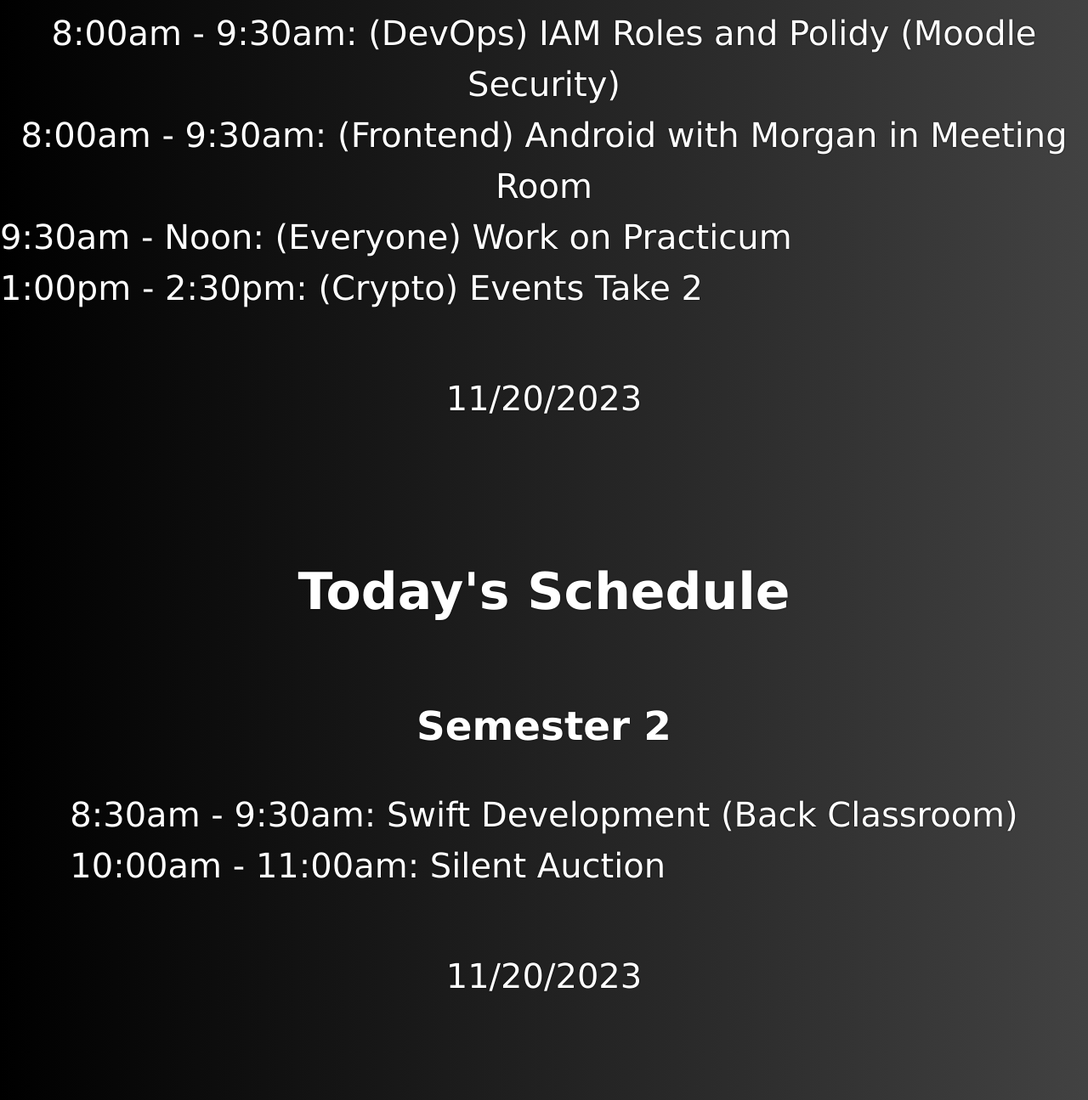
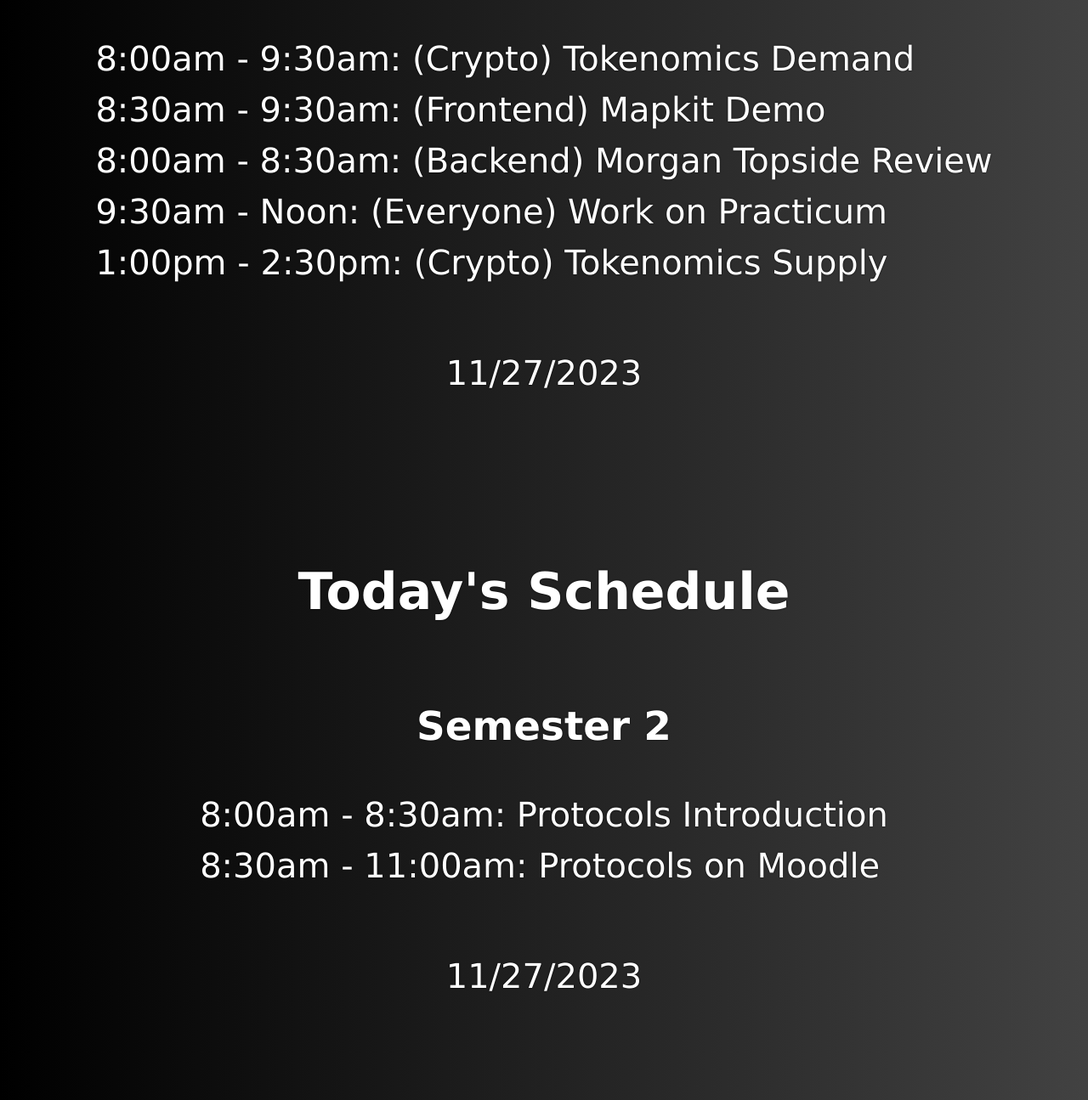
Before and after one commit to K38Shaw/lectureSchedule, a plain HTML site: page index.html in a window 1280 px wide. Shown: the part 1105-2400 px from the top of the page at 85% size. Drawn offline with Linux system fonts and the light colour scheme.

Commit message:
updated schedule

```diff
--- a/index.html
+++ b/index.html
@@ -18,33 +18,34 @@
             <h3>First Years</h3>
             <div>
                 <p>8:00am - 9:30am: Math</p>
-                <p>10:00am - 12:00pm: (Web Group) Fetching Data</p>
-                <p>10:00am - 12:00pm: (iOS) Work with 2nd Year Frontend to put all the components together.</p>
+                <p>9:30am - 10:30am: Computer Fundamentals</p>
+                <p>11:00am - 12:00pm: Passing Data in Angular</p>
                 <p>12:00pm - 1:00pm: Lunch</p>
-                <p>1:00pm - 2:30pm : Topside Tipoff Debugging</p>
+                <p>1:00pm - 2:30pm : Slashdot Clone</p>
             </div>
-            <p class="date">11/15/2023</p>
+            <p class="date">11/27/2023</p>
         </section>
 
         <section id="SecondYear">
             <h1>Today's Schedule</h1>
             <h3>Second Years</h3>
             <div>
-                <p>8:00am - 9:30am: (DevOps) IAM Roles and Polidy (Moodle Security) </p>
-                <p>8:00am - 9:30am: (Frontend) Android with Morgan in Meeting Room </p>
+                <p>8:00am - 9:30am: (Crypto) Tokenomics Demand </p>
+                <p>8:30am - 9:30am: (Frontend) Mapkit Demo </p>
+                <p>8:00am - 8:30am: (Backend) Morgan Topside Review </p>
                 <p>9:30am - Noon: (Everyone) Work on Practicum </p>
-                <p>1:00pm - 2:30pm: (Crypto) Events Take 2</p>
+                <p>1:00pm - 2:30pm: (Crypto) Tokenomics Supply</p>
             </div>
-            <p class="date">11/20/2023</p>
+            <p class="date">11/27/2023</p>
         </section>
         <section id="Semester2">
             <h1>Today's Schedule</h1>
             <h3>Semester 2</h3>
             <div>
-                <p>8:30am - 9:30am: Swift Development (Back Classroom) </p>
-                <p>10:00am - 11:00am: Silent Auction</p>
+                <p>8:00am - 8:30am: Protocols Introduction </p>
+                <p>8:30am - 11:00am: Protocols on Moodle</p>
             </div>
-            <p class="date">11/20/2023</p>
+            <p class="date">11/27/2023</p>
         </section>
     </main>
 </body>
```
